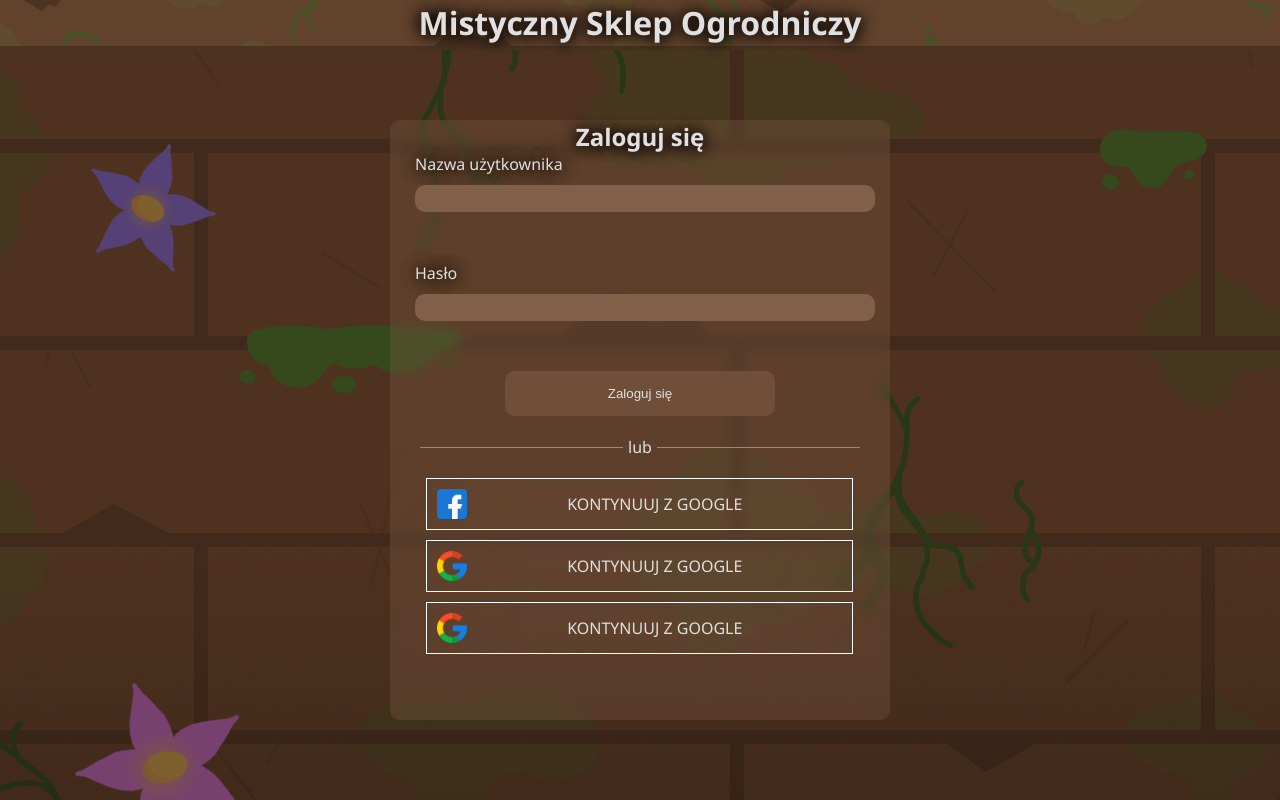
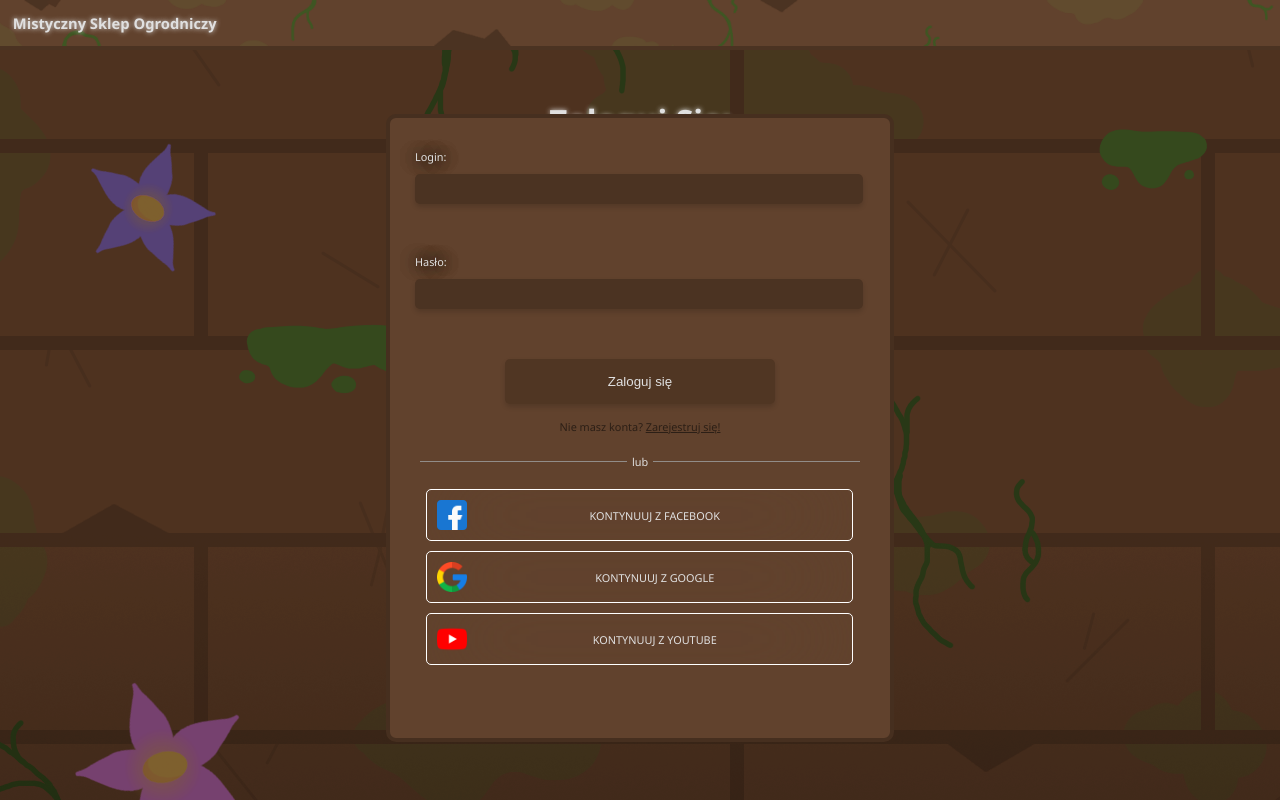
Before and after one commit to MistycznySklep/MistycznySklep, a PHP site: page /login.html in a window 1280 px wide. Run offline with PHP 8.4, Linux system fonts and the light colour scheme.

Commit message:
Zlaczenie ekranu logowania mojego i Kuby.

```diff
--- a/FrontEnd/Assets/Styles/LoginCSS.css
+++ b/FrontEnd/Assets/Styles/LoginCSS.css
@@ -1,66 +1,114 @@
 :root{
     --InputBgColor: #81604a;
-    --ButtonBgColor: #704f3a;
-      --textSzary: #e0e0e0;
-      --InputRozowy: #b169a7;
+
+    --brazowyCiemniejszy: #503623;
+    --brazowyDark: #4b3322;
+    --ciemnyBrazowyBorder: #462f1f;
+
+    --textBrazowy: #2c1f16;
+    --textSzary: #e0e0e0;
+    --InputRozowy: #b169a7;
 }
 *{
+    padding: 0;
+    margin: 0;
     color: var(--textSzary);
 }
+
 body{
     width: 100vw;
     height: 100vh;
+
+    font-family: 'Segoe UI', Tahoma, Geneva, Verdana, sans-serif;
+    background-attachment: fixed;
+    background-image: url(../Images/BgMistycznySklepOgrodniczy4.png);
+    background-repeat: no-repeat;
 }
+
+
 h1,h2,label{
     text-shadow: 0 0 16px #000000, 0 0 16px #000000;
 }
+
+label {
+    transition-duration: 400ms;
+}
+
 h1{
     margin-block: 20px;
 }
-header{
-    display: flex;
-    align-items: center;
-    justify-content: center;
+
+a {
+    color: var(--textBrazowy);
+    transition-duration: 400ms;
 }
+
+a:hover {
+    color: var(--textSzary);
+    text-shadow: 0 0 5px var(--textSzary);
+
+}
+
 .formLogowanie{
     width: 500px;
-    min-height: 600px;
+    height: 620px;
+
+    left: 50%;
+    top: 53.5%;
+    transform: translate(-50%, -50%);
+
     position: absolute;
-    left: 50%;
-    top: 52.5%;
-    transform: translate(-50%, -50%);
-    background-color:rgba(129, 96, 74, .3);
-    backdrop-filter: blur(5px);
+
+    color: var(--textBrazowy);
+    background-color: var(--brazowyBasic);
+    border: 0.32vw solid var(--ciemnyBrazowyBorder);
     border-radius: 10px;
+
+    font-size: 0.85vw;
 
 
 }
+
 .Logowanie{
-
-
 
     position: relative;
     height: 90%;
     width: 90%;
-    top: 15%;
+    top: 5%;
     left: 5%;
     /* background-color: #fff; */
 }
+
+.Logowanie p {
+    justify-self: center;
+    color: var(--textBrazowy);
+}
+
 form input{
     position: relative;
-    width: 100%;
+    width: 96.5%;
+    height: 2vh;
+
     margin-top: 10px;
     margin-bottom: 50px;
-    padding: 5px;
+    padding: 7px;
+
     font-size: 15px;
-    border-radius: 10px;
-    background-color: var(--InputBgColor);
+    border-radius: 5px;
+
+    background-color: var(--brazowyDark);
+    box-shadow: 0px 3px 5px rgba(0, 0, 0, 0.15);
     border: none;
     outline: none;
+    transition-duration: 400ms;
 }
+
 form input:focus{
-   box-shadow: inset 0 0 8px #b169a7, 0 0 8px #b169a7;
+    background-color: var(--ciemnyBrazowyBorder);
+    box-shadow: 0 0 3px 3px var(--akcentRozowy);
+    color: var(--akcentRozowy);
 }
+
 h2{
     text-align: center;
 
@@ -75,20 +123,24 @@
 
 }
 .wyslij{
-    border-radius: 10px;
-    background-color: var(--ButtonBgColor);
+
+    box-shadow: 0px 3px 5px rgba(0, 0, 0, 0.15);
+    border-radius: 5px;
+    background-color: var(--brazowyCiemniejszy);
+
     border: none;
     cursor: pointer;
-    transition: box-shadow .3s;
-
+    transition-duration: 400ms;
 
 }
+
 .wyslij:hover{
-    box-shadow: inset 0 0 8px #b169a7, 0 0 8px #b169a7;
-    color: var(--InputRozowy);
-    transition: box-shadow .3s;
+    scale: 1.06;
+    text-shadow: 0 0 5px var(--akcentRozowy);
+    box-shadow: 0 0 3px 3px var(--akcentRozowy);
+    color: var(--akcentRozowy);
+}
 
-}
 
 .hr{
     width: 100%;
@@ -108,31 +160,42 @@
     width: 50%;
     margin-inline: 5px;
 }
+
 .MetodyLogowania{
     width: 100%;
     height: 200px;
 }
+
 .MetodaLogowania{
     position: relative;
     width: 90%;
     left: 2.5%;
     margin-block: 10px;
+
     border: 1px solid #fff;
     backdrop-filter: blur(50px);
     text-align: center;
     text-transform: uppercase;
     padding: 10px;
+    border-radius: 5px;
+
+    cursor: pointer;
     display: flex;
 
     align-items: center;
+    transition-duration: 200ms;
+}
 
+.MetodaLogowania:hover{
+
+    background-color: rgb(255, 255, 255, 0.1);
 }
-.MetodaLogowania:hover{
-    background-color: #86634e;
-}
+
 .MetodaLogowania p{
     margin-right: auto;
+    color: var(--textSzary) !important;
 }
+
 .MetodaLogowania img{
     height: 30px;
     margin-right: auto;
--- a/FrontEnd/login.html
+++ b/FrontEnd/login.html
@@ -9,28 +9,48 @@
     <script defer src="loginJS.js"></script>
 </head>
 <body>
-<header><h1>Mistyczny Sklep Ogrodniczy</h1></header>
+<header>
+    <nav>
+        <ul class="pasek">
+            <li><p id="HeaderTitle">Mistyczny Sklep Ogrodniczy</p></li>
+            <li></li>
+
+        </ul>
+    </nav>
+</header>
+
+<main>
+
+    <p style="height: 10vh;"></p>
+        <div class="TitleDividerSmall">
+            <p>Zaloguj Się:</p>
+        </div>
+
     <div class="formLogowanie">
-    <h2>Zaloguj się</h2>
         <div class="Logowanie">
             <form>
-            <label for="login">Nazwa użytkownika</label><input type="text" name="login" >
-            <label for="password">Hasło</label><input type="password" name="password" >
-            <button class="wyslij">Zaloguj się</button>
+                <label for="login">Login:</label><input type="text" name="login" >
+                <label for="password">Hasło:</label><input type="password" name="password" >
+                <button class="wyslij">Zaloguj się</button><br><br>
+
+                <p>Nie masz konta? <a href="register.html">Zarejestruj się!</a></p>
+
                 <div class="hr">
                     <div class="Line"></div>
                     <span>lub</span>
                     <div class="Line"></div>
                 </div>
                 <div class="MetodyLogowania">
-                <div class="MetodaLogowania"><img src="Assets/Images/facebook-icon.png" alt=""><p>Kontynuuj z google</p></div>
-                <div class="MetodaLogowania"><img src="Assets/Images/google-icon.png" alt=""><p>Kontynuuj z google</p></div>
-                <div class="MetodaLogowania"><img src="Assets/Images/google-icon.png" alt=""><p>Kontynuuj z google</p></div>
+                    <div class="MetodaLogowania"><img src="Assets/Images/facebook-icon.png" alt=""><p>Kontynuuj z Facebook</p></div>
+                    <div class="MetodaLogowania"><img src="Assets/Images/google-icon.png" alt=""><p>Kontynuuj z Google</p></div>
+                    <div class="MetodaLogowania"><img src="Assets/Images/youtube-icon.png" alt=""><p>Kontynuuj z Youtube</p></div>
 
                 </div>
             </form>
         </div>
     </div>
+</main>
+
 </body>
 </html>
 <!-- <a href="https://www.flaticon.com/free-icons/google" title="google icons">Google icons created by Freepik - Flaticon</a> -->
```
Lines whose indentation alone changed are shown as unchanged.
